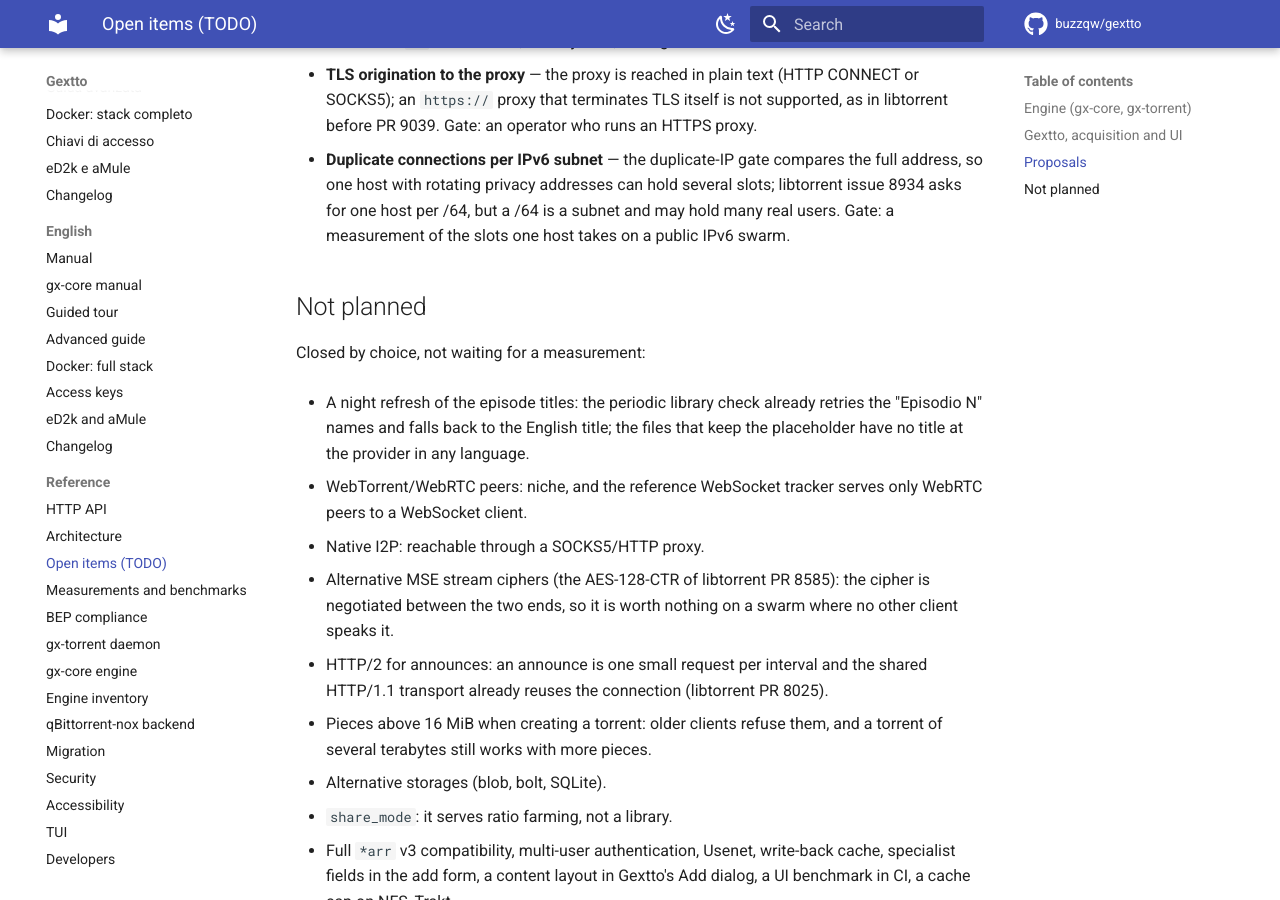
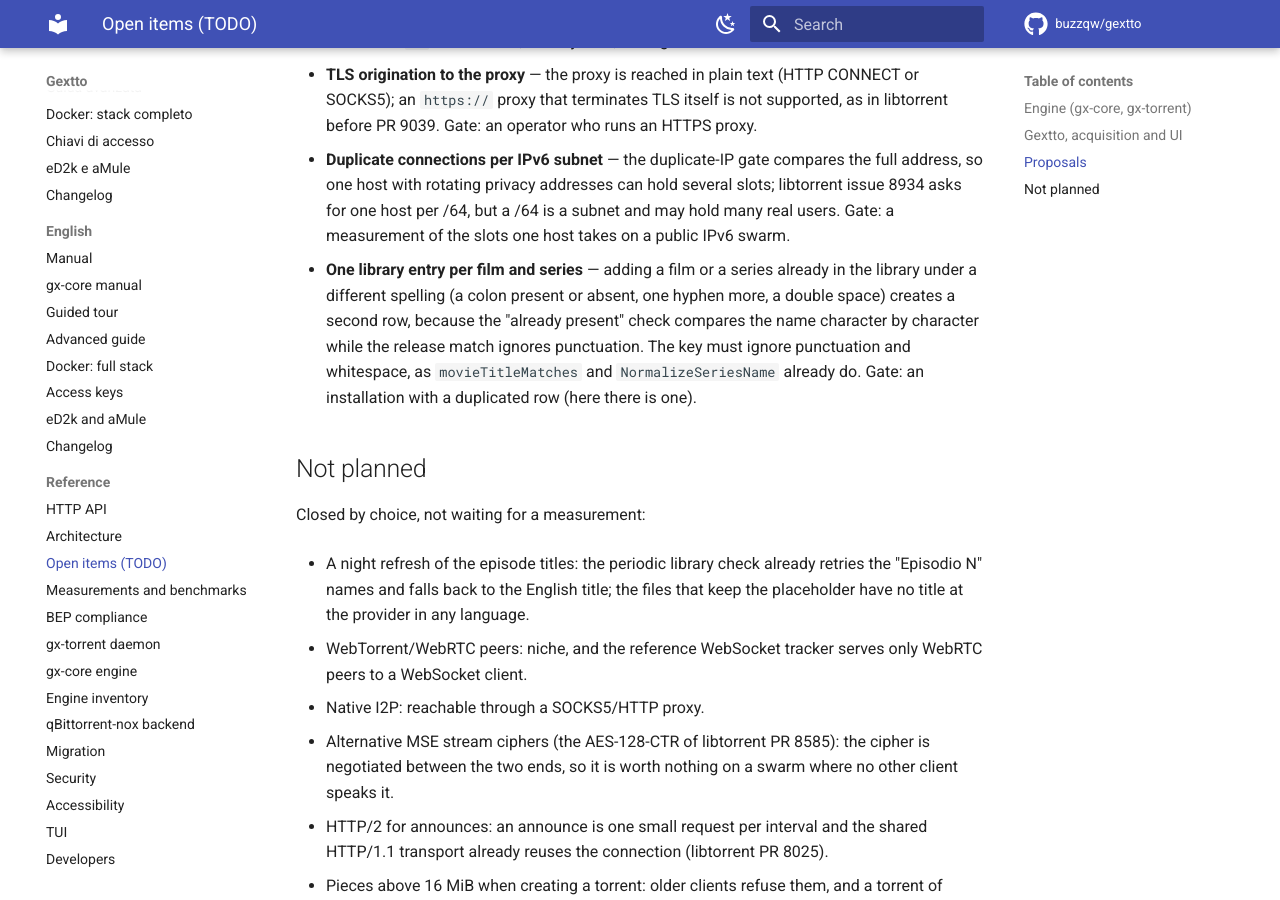
Before and after one commit to buzzqw/gextto, an MkDocs documentation site: the page built from docs/todo.md, in a window 1280 px wide and 900 px high, scrolled down 2835 px. Built offline with MkDocs 1.6.1 and Material for MkDocs 9.7.7, drawn with Linux system fonts in a browser that asks for light colours; comment, search, counter and statistics services are not loaded.

Commit message:
docs(todo): una voce sola per film e serie nella libreria

```diff
--- a/docs/todo.md
+++ b/docs/todo.md
@@ -115,6 +115,12 @@ its gate; a rejected one moves to *Not planned*.
   address, so one host with rotating privacy addresses can hold several slots; libtorrent
   issue 8934 asks for one host per /64, but a /64 is a subnet and may hold many real users.
   Gate: a measurement of the slots one host takes on a public IPv6 swarm.
+- **One library entry per film and series** — adding a film or a series already in the
+  library under a different spelling (a colon present or absent, one hyphen more, a double
+  space) creates a second row, because the "already present" check compares the name
+  character by character while the release match ignores punctuation. The key must
+  ignore punctuation and whitespace, as `movieTitleMatches` and `NormalizeSeriesName`
+  already do. Gate: an installation with a duplicated row (here there is one).
 
 ## Not planned
 
```
